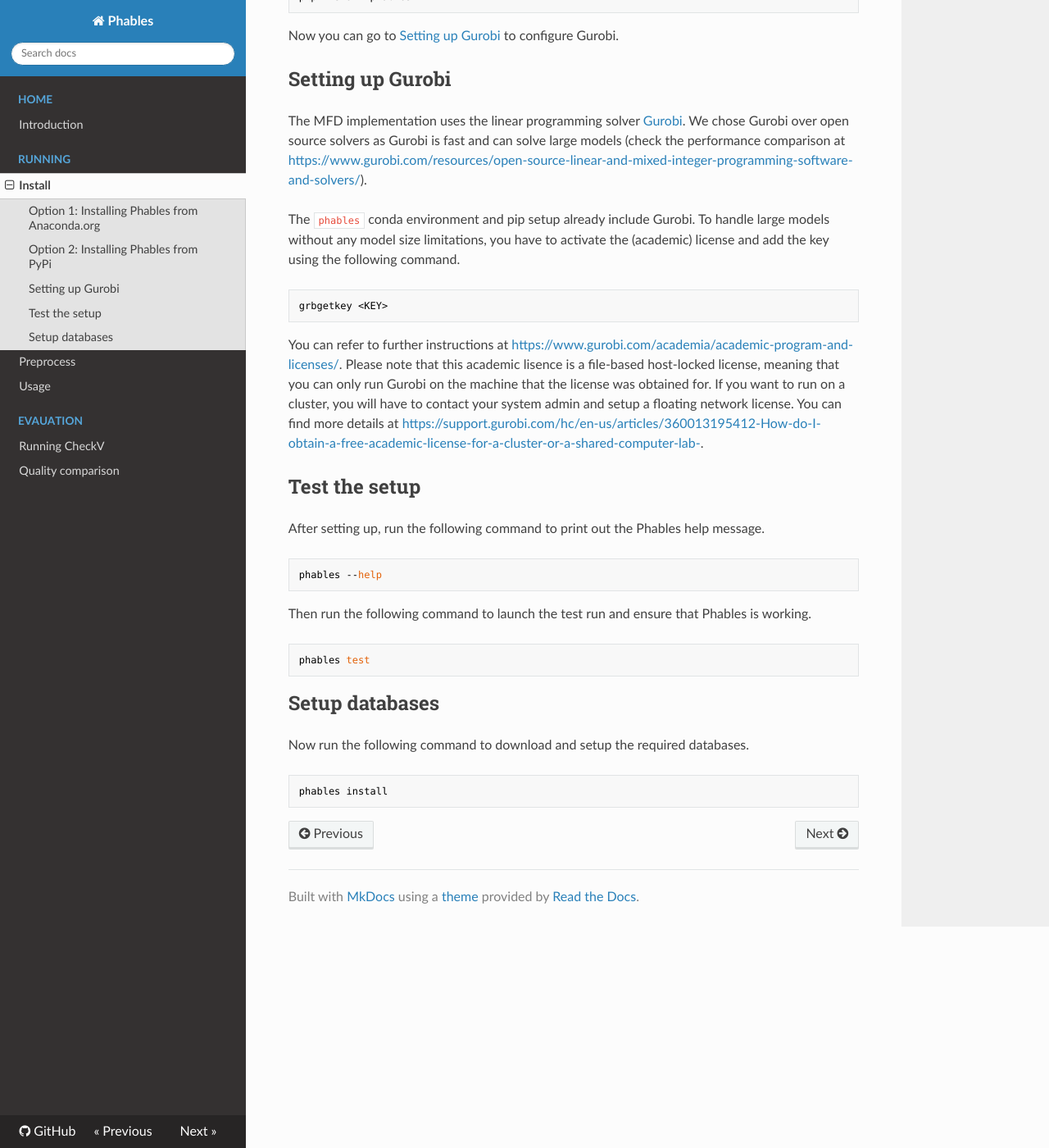
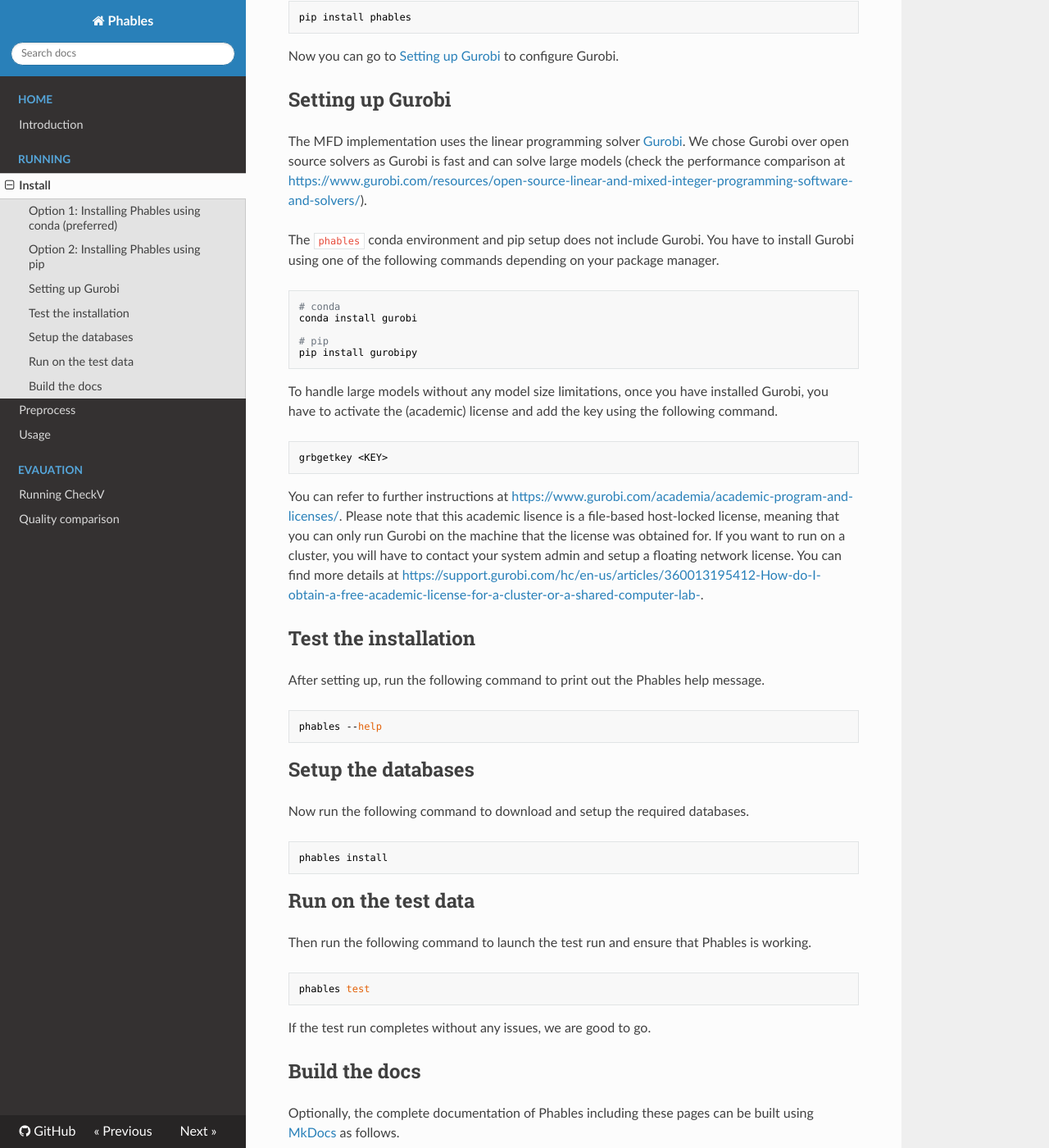
Before and after one commit to Vini2/phables, an MkDocs documentation site: the page built from docs/install.md, in a window 1280 px wide and 1400 px high, scrolled down 746 px. Shown: the whole window at 82% size. Built offline with MkDocs 1.6.1, drawn with Linux system fonts in a browser that asks for light colours; nearby versions of some CDN libraries; a script that is not in the unit is left out; some of the changed text lies outside the part shown.

Commit message:
DOC: Update docs

````diff
--- a/docs/install.md
+++ b/docs/install.md
@@ -1,8 +1,8 @@
 # Setting up Phables
 
-Phables is available on Anaconda.org at [https://anaconda.org/vijinim/phables](https://anaconda.org/vijinim/phables) and on PyPI at [https://pypi.org/project/phables/](https://pypi.org/project/phables/). Feel free to pick your package manager.
+Phables is available on Anaconda.org at [https://anaconda.org/vijinim/phables](https://anaconda.org/vijinim/phables) and on PyPI at [https://pypi.org/project/phables/](https://pypi.org/project/phables/). Feel free to pick your package manager, but we recommend that you use conda.
 
-### Option 1: Installing Phables from Anaconda.org
+### Option 1: Installing Phables using conda (preferred)
 
 You can install Phables from Anaconda.org at [https://anaconda.org/vijinim/phables](https://anaconda.org/vijinim/phables). Make sure you have [`conda`](https://docs.conda.io/en/latest/) installed.
 
@@ -22,9 +22,9 @@ conda activate phables
 
 Now you can go to [Setting up Gurobi](#setting-up-gurobi) to configure Gurobi.
 
-### Option 2: Installing Phables from PyPi
+### Option 2: Installing Phables using pip
 
-You can install Phables from PyPI at [https://pypi.org/project/phables/](https://pypi.org/project/phables/). Make sure you have [`pip`](https://pip.pypa.io/en/stable/) installed.
+You can install Phables from PyPI at [https://pypi.org/project/phables/](https://pypi.org/project/phables/). Make sure you have [`pip`](https://pip.pypa.io/en/stable/) and [`mamba`](https://mamba.readthedocs.io/en/latest/index.html) installed.
 
 ```bash
 pip install phables
@@ -36,7 +36,17 @@ Now you can go to [Setting up Gurobi](#setting-up-gurobi) to configure Gurobi.
 
 The MFD implementation uses the linear programming solver [Gurobi](https://www.gurobi.com/). We chose Gurobi over open source solvers as Gurobi is fast and can solve large models (check the performance comparison at [https://www.gurobi.com/resources/open-source-linear-and-mixed-integer-programming-software-and-solvers/](https://www.gurobi.com/resources/open-source-linear-and-mixed-integer-programming-software-and-solvers/)).
 
-The `phables` conda environment and pip setup already include Gurobi. To handle large models without any model size limitations, you have to activate the (academic) license and add the key using the following command.
+The `phables` conda environment and pip setup does not include Gurobi. You have to install Gurobi using one of the following commands depending on your package manager.
+
+```bash
+# conda
+conda install gurobi
+
+# pip
+pip install gurobipy
+```
+
+To handle large models without any model size limitations, once you have installed Gurobi, you have to activate the (academic) license and add the key using the following command.
 
 ```bash
 grbgetkey <KEY>
@@ -44,7 +54,7 @@ grbgetkey <KEY>
 
 You can refer to further instructions at [https://www.gurobi.com/academia/academic-program-and-licenses/](https://www.gurobi.com/academia/academic-program-and-licenses/). Please note that this academic lisence is a file-based host-locked license, meaning that you can only run Gurobi on the machine that the license was obtained for. If you want to run on a cluster, you will have to contact your system admin and setup a floating network license. You can find more details at [https://support.gurobi.com/hc/en-us/articles/360013195412-How-do-I-obtain-a-free-academic-license-for-a-cluster-or-a-shared-computer-lab-](https://support.gurobi.com/hc/en-us/articles/360013195412-How-do-I-obtain-a-free-academic-license-for-a-cluster-or-a-shared-computer-lab-).
 
-## Test the setup
+## Test the installation
 
 After setting up, run the following command to print out the Phables help message.
 
@@ -52,15 +62,35 @@ After setting up, run the following command to print out the Phables help messag
 phables --help
 ```
 
-Then run the following command to launch the test run and ensure that Phables is working.
-```bash
-phables test
-```
-
-## Setup databases
+## Setup the databases
 
 Now run the following command to download and setup the required databases.
 
 ```bash
 phables install
 ```
+
+## Run on the test data
+
+Then run the following command to launch the test run and ensure that Phables is working.
+
+```bash
+phables test
+```
+
+If the test run completes without any issues, we are good to go.
+
+## Build the docs
+
+Optionally, the complete documentation of Phables including these pages can be built using [MkDocs](https://www.mkdocs.org/) as follows.
+
+```bash
+# install mkdocs
+pip install mkdocs
+
+# go to your installation directory
+cd /path/to/hecatomb
+
+# build
+mkdocs build
+```
````
Also changed, not shown: README.md (+35 -28 lines), docs/index.md (+1 -1 lines).
